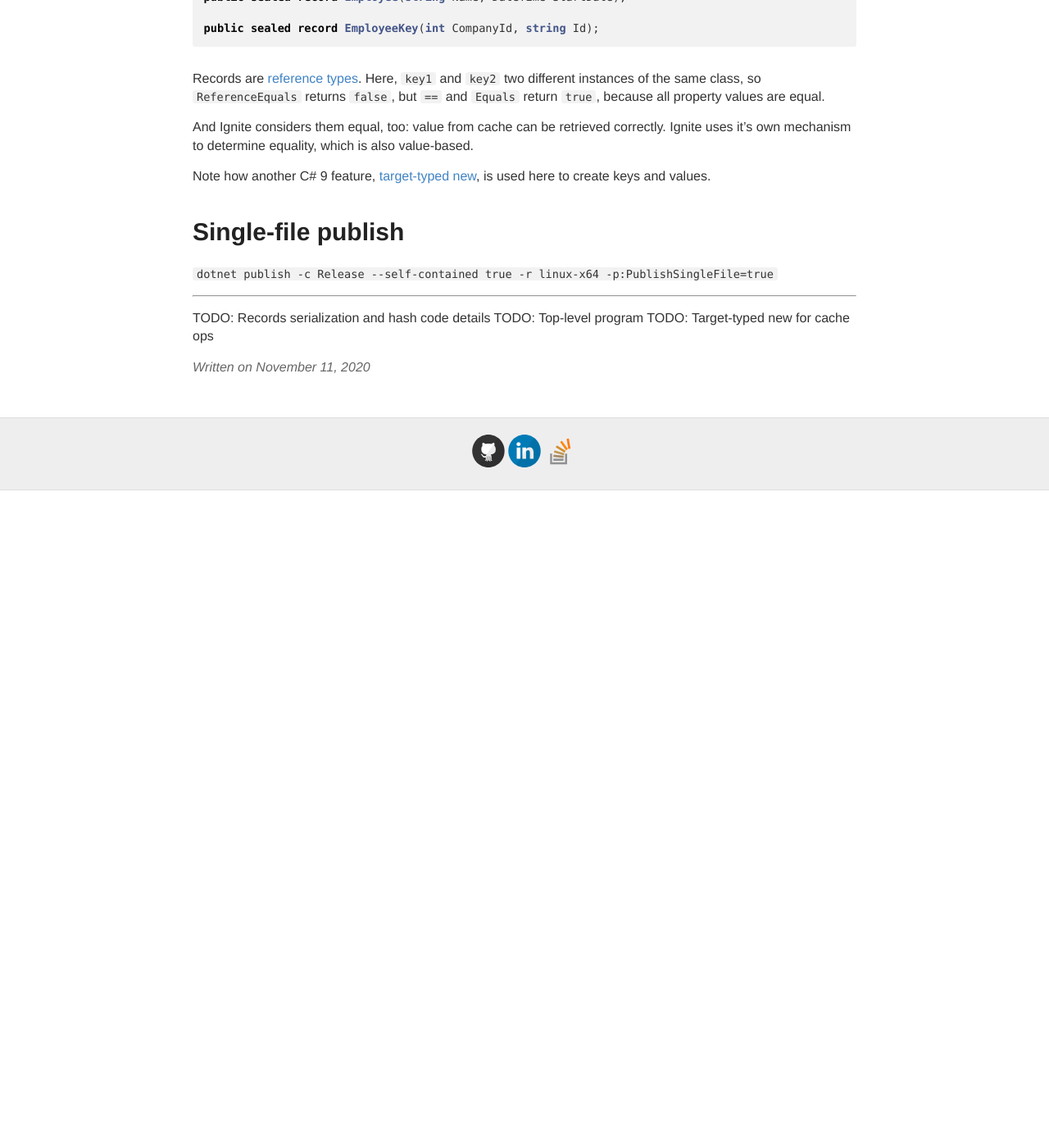
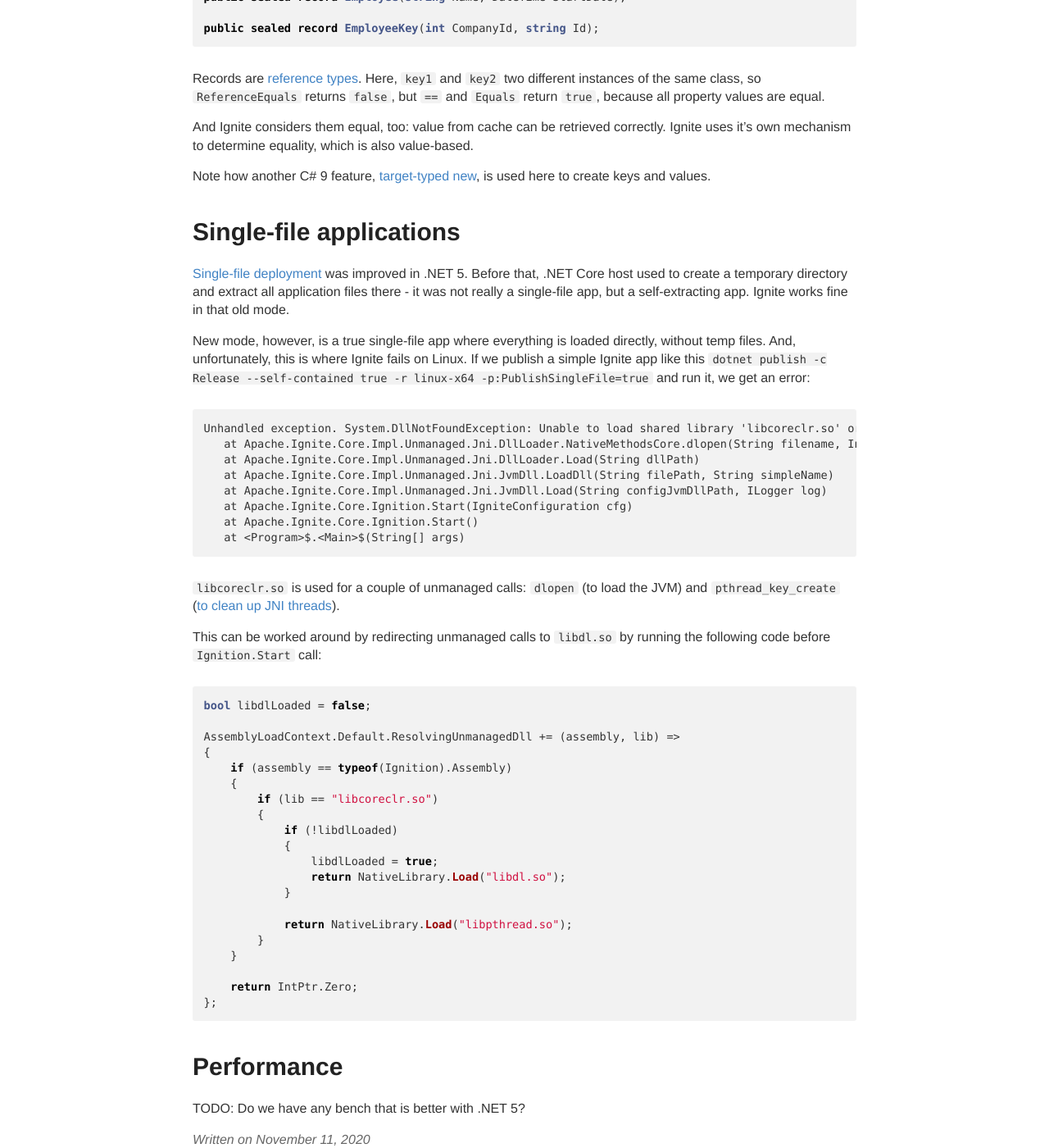
Before and after one commit to ptupitsyn/ptupitsyn.github.io, a Jekyll site: the page built from _posts/2020-11-11-Ignite-on-NET-5.md, in a window 1280 px wide and 1400 px high, scrolled down 1317 px. Shown: the whole window at 82% size. Built offline with Jekyll 4.4.1, drawn with Linux system fonts in a browser that asks for light colours; comment, search, counter and statistics services are not loaded; before the commit the page ends 1915 px from its top, so only the background shows below that.

Commit message:
wip single-file publish

````diff
--- a/_posts/2020-11-11-Ignite-on-NET-5.md
+++ b/_posts/2020-11-11-Ignite-on-NET-5.md
@@ -62,13 +62,52 @@
 Note how another C# 9 feature, [target-typed new](https://docs.microsoft.com/en-us/dotnet/csharp/whats-new/csharp-9#fit-and-finish-features), is used here to create keys and values.
 
 
-# Single-file publish
+# Single-file applications
 
-`dotnet publish -c Release --self-contained true -r linux-x64 -p:PublishSingleFile=true`
+[Single-file deployment](https://docs.microsoft.com/en-us/dotnet/core/deploying/single-file) was improved in .NET 5.
+Before that, .NET Core host used to create a temporary directory and extract all application files there - it was not really a single-file app, but a self-extracting app. Ignite works fine in that old mode.
 
+New mode, however, is a true single-file app where everything is loaded directly, without temp files. And, unfortunately, this is where Ignite fails on Linux.
+If we publish a simple Ignite app like this `dotnet publish -c Release --self-contained true -r linux-x64 -p:PublishSingleFile=true` and run it, we get an error:
 
+```
+Unhandled exception. System.DllNotFoundException: Unable to load shared library 'libcoreclr.so' or one of its dependencies. In order to help diagnose loading problems, consider setting the LD_DEBUG environment variable: liblibcoreclr.so: cannot open shared object file: No such file or directory
+   at Apache.Ignite.Core.Impl.Unmanaged.Jni.DllLoader.NativeMethodsCore.dlopen(String filename, Int32 flags)
+   at Apache.Ignite.Core.Impl.Unmanaged.Jni.DllLoader.Load(String dllPath)
+   at Apache.Ignite.Core.Impl.Unmanaged.Jni.JvmDll.LoadDll(String filePath, String simpleName)
+   at Apache.Ignite.Core.Impl.Unmanaged.Jni.JvmDll.Load(String configJvmDllPath, ILogger log)
+   at Apache.Ignite.Core.Ignition.Start(IgniteConfiguration cfg)
+   at Apache.Ignite.Core.Ignition.Start()
+   at <Program>$.<Main>$(String[] args)
+```
 
---------
-TODO: Records serialization and hash code details
-TODO: Top-level program
-TODO: Target-typed new for cache ops
+`libcoreclr.so` is used for a couple of unmanaged calls: `dlopen` (to load the JVM) and `pthread_key_create` ([to clean up JNI threads](https://ptupitsyn.github.io/Ignite-JNI-Thread-Detach/)).
+
+This can be worked around by redirecting unmanaged calls to `libdl.so` by running the following code before `Ignition.Start` call:
+
+```cs
+bool libdlLoaded = false;
+
+AssemblyLoadContext.Default.ResolvingUnmanagedDll += (assembly, lib) =>
+{
+    if (assembly == typeof(Ignition).Assembly)
+    {
+        if (lib == "libcoreclr.so")
+        {
+            if (!libdlLoaded)
+            {
+                libdlLoaded = true;
+                return NativeLibrary.Load("libdl.so");
+            }
+
+            return NativeLibrary.Load("libpthread.so");
+        }
+    }
+
+    return IntPtr.Zero;
+};
+```
+
+# Performance
+
+TODO: Do we have any bench that is better with .NET 5?
````
